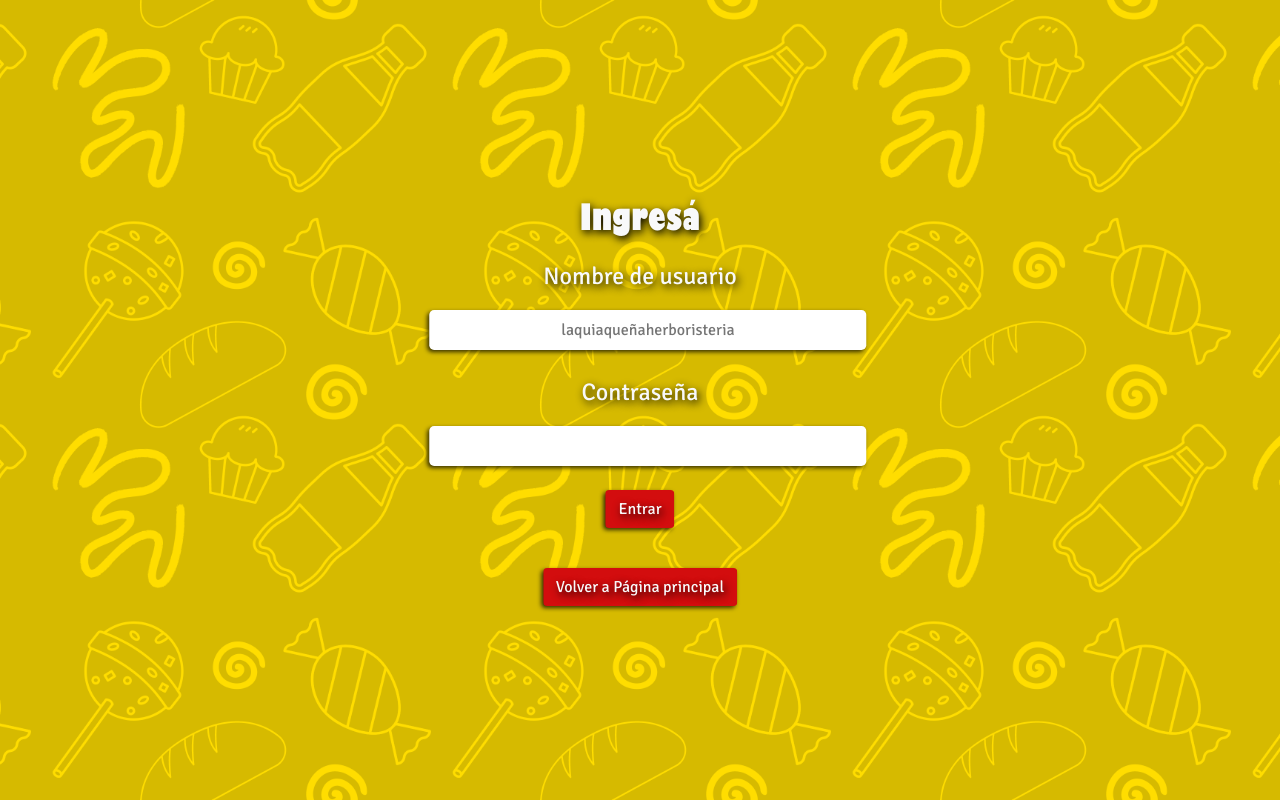
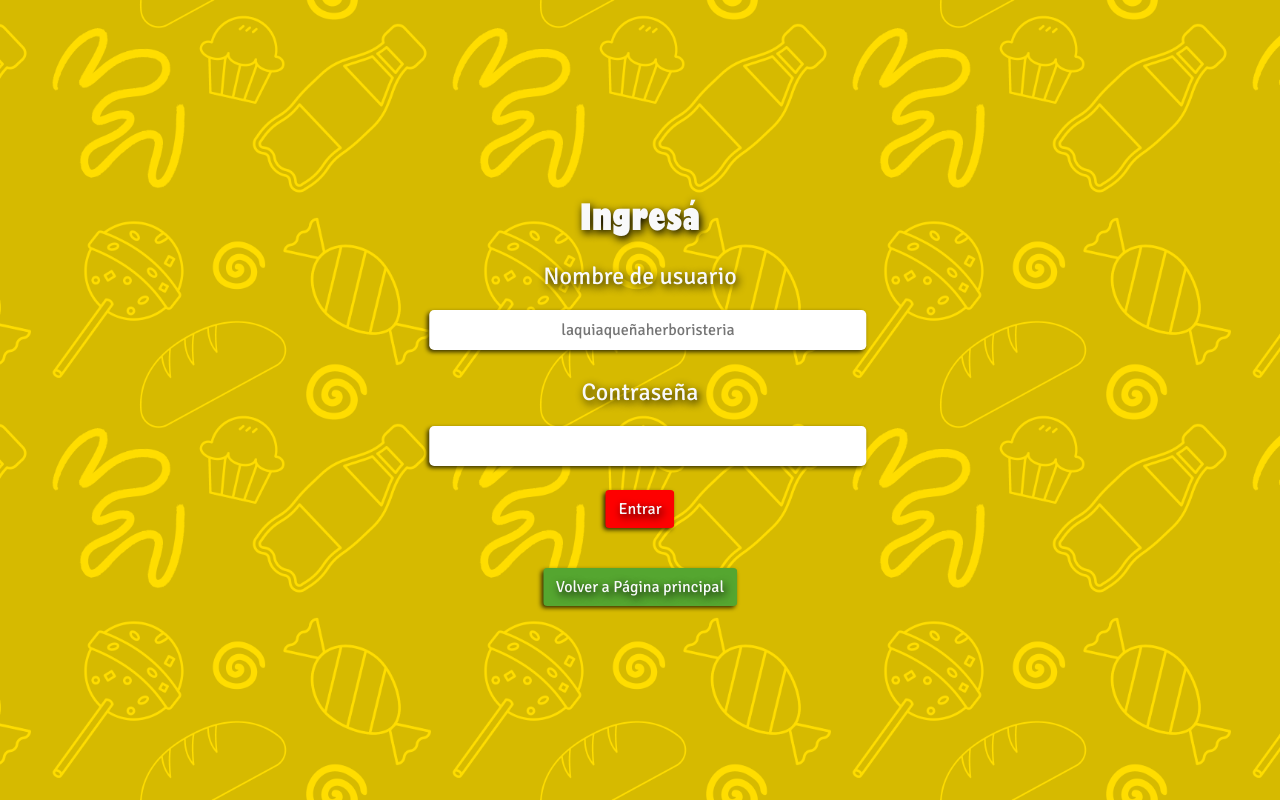
Before and after one commit to MCeciliaLuna/laquiaquena-drugstores, a React (Create React App) app: page /login in a window 1280 px wide. Built offline with nearby package versions, Linux system fonts and the light colour scheme.

Commit message:
estilos y links

```diff
--- a/src/App.css
+++ b/src/App.css
@@ -32,7 +32,7 @@
 
 .btn{
   text-shadow: -3px 2px 7px rgba(0,0,0,0.81);
-  background-color: #d30d0e;
+  background-color: #FE0000;
 }
 
 .card-producto{
--- a/src/Components/Footer/Footer.js
+++ b/src/Components/Footer/Footer.js
@@ -1,14 +1,14 @@
 import React from 'react';
-// import { Link } from 'react-router-dom';
 import './Footer.css';
+import { Link } from 'react-router-dom';
 
 const Footer = () => {
   return (
     <div className="footer">
       <h5 className="pt-4 pb-2 text-light">Todos los derechos reservados a La Quiaqueña Drugstores | 2022</h5>
-      <a href="/login">
+      <Link to="/login">
       <p className="pb-4 mb-0 text-light"><i>Logueo del Administrador</i></p>
-      </a>
+      </Link>
     </div>
   );
 };
--- a/src/Pages/Login/Login.css
+++ b/src/Pages/Login/Login.css
@@ -9,3 +9,7 @@
 .text-login{
   text-shadow: 3px 2px 5px rgb(0, 0, 0);
 }
+
+.buttonvolver{
+  background-color: #55a630;
+}
--- a/src/Pages/Login/Login.js
+++ b/src/Pages/Login/Login.js
@@ -18,7 +18,7 @@
 
     if (json.token) {
 
-      localStorage.setItem('access-token', json.token)
+    localStorage.setItem('access-token', json.token)
     window.location.href = '/usuariologueado'
     } else {
       alert('El usuario o la contraseña que ingresaste no es correcto')
--- a/src/Pages/UsuarioLogueado/UsuarioLogueado.css
+++ b/src/Pages/UsuarioLogueado/UsuarioLogueado.css
@@ -20,11 +20,11 @@
 }
 
 .botonsalirsesion{
-  background-color: #b00215 !important;
+  background-color: #d30d0e !important;
 }
 
 .botonsalirsesion:hover{
-  background-color: #f89d13 !important;
+  background-color: #55a630 !important;
 }
 
 .boton-logueado-editar{
```
